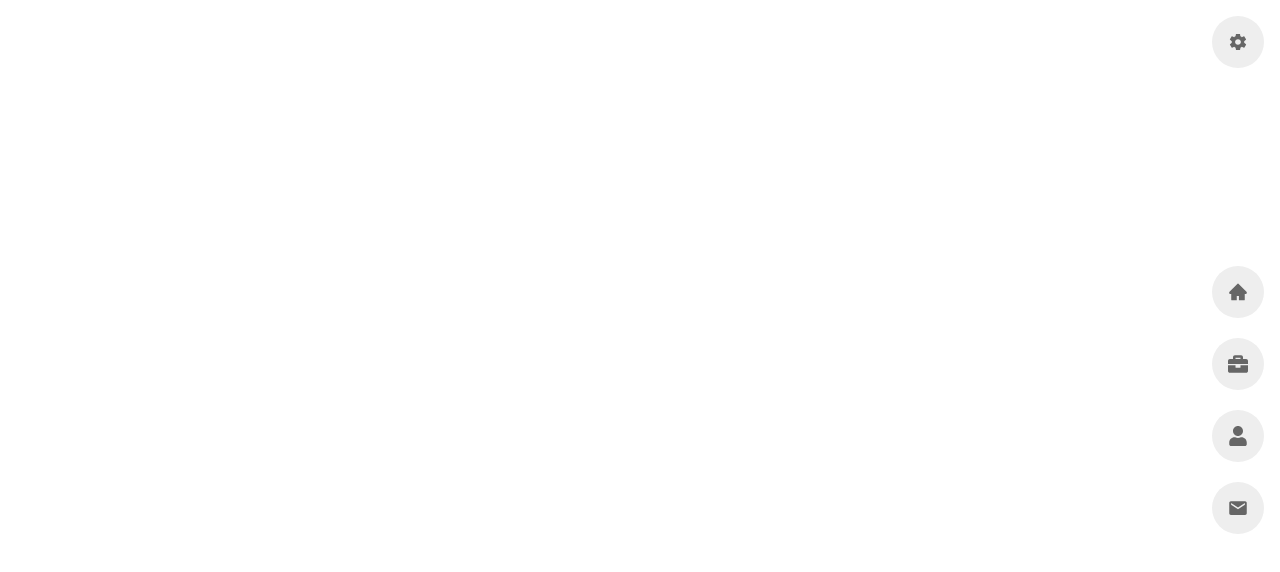
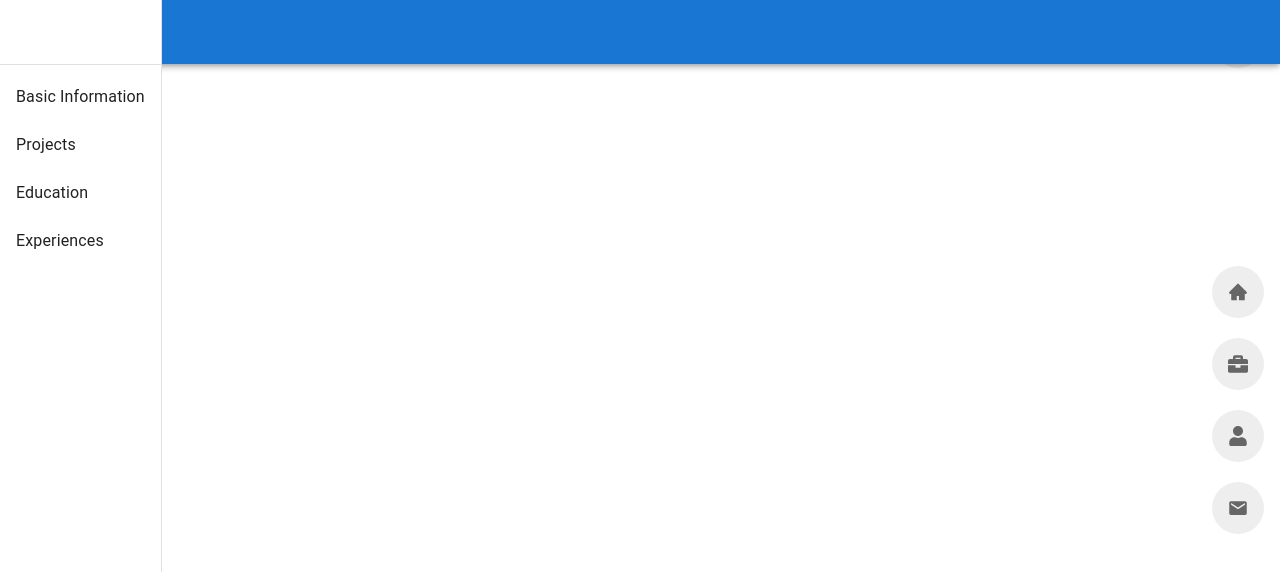
Before and after one commit to VuXuanAn1998/VXA-Portfolio, a React (Create React App) app in the folder client/: page /admin in a window 1280 px wide. Before the commit this address had no page. Shown: the top 572 px of the page. Built offline with nearby package versions, Linux system fonts and the light colour scheme.

Commit message:
[feat][project][separate-scss-folder]

```diff
--- a/client/src/App.tsx
+++ b/client/src/App.tsx
@@ -6,22 +6,23 @@ import Portfolio from "./page/client/portfolio/Portfolio"
 import Contact from "./page/client/contact/Contact"
 import Header from './component/Header';
 import Setting from './component/Setting';
+import Admin from './page/admin/Admin'
 const MyComponent: React.FC = () => {
-  return (
+	return (
 		<BrowserRouter>
 			<Header />
 			<Setting />
-			<div className='main  h-full'>
+			<div className='main h-full'>
 				<Routes>
 					<Route path='/' element={<Home />} />
 					<Route path='/about' element={<About />} />
 					<Route path='/portfolio' element={<Portfolio />} />
 					<Route path='/contact' element={<Contact />} />
-					{/* <Route path="/blog" element={<Blog />} /> */}
+					<Route path='/admin' element={<Admin />} />
 				</Routes>
 			</div>
 		</BrowserRouter>
 	)
-};
+}
 
 export default MyComponent;
--- a/client/src/component/Setting.tsx
+++ b/client/src/component/Setting.tsx
@@ -17,6 +17,19 @@ const CustomToggleButton = styled(ToggleButton)(({ theme }) => ({
 const Setting: React.FC = () => {
 	const { t, i18n } = useTranslation()
 	const [isToggleSetting, setIsToggleSetting] = useState(false)
+	const icons = [
+		<FaRegLightbulb className='w-5 h-5 text-[#666666]' />,
+		<HiLanguage className='w-5 h-5 text-[#666666]' />,
+		<IoMdSettings className='w-5 h-5 text-[#666666]' />,
+	]
+	const [currentIconIndex, setCurrentIconIndex] = useState(0)
+
+	useEffect(() => {
+		const interval = setInterval(() => {
+			setCurrentIconIndex((prevIndex) => (prevIndex + 1) % icons.length)
+		}, 2000)
+		return () => clearInterval(interval)
+	}, [])
 
 	const [lng, setLng] = useState(i18n.language)
 	const [theme, setTheme] = useState('')
@@ -41,16 +54,6 @@ const Setting: React.FC = () => {
 	}, [])
 	return (
 		<div className='flex gap-5 absolute right-4 top-4'>
-			{isToggleSetting && (
-				<div className='flex gap-5 '>
-					<div className={`p-4 w-fit rounded-full cursor-pointer bg-[#EEEEEE]`} onClick={() => toggleTheme}>
-						<FaRegLightbulb className={`w-5 h-5 text-[#666666]`} />
-					</div>
-					<div className={`p-4 w-fit rounded-full cursor-pointer bg-[#EEEEEE]`}>
-						<HiLanguage className={`w-5 h-5 text-[#666666]`} />
-					</div>
-				</div>
-			)}
 			<Drawer open={isToggleSetting} onClose={() => setIsToggleSetting(false)} anchor='right'>
 				<div className='h-full dark:bg-backgroundBody-dark dark:text-white'>
 					<div className='flex w-[300px] px-4 py-2 border-b-[1px] border-[#666666] border-solid '>
@@ -99,7 +102,9 @@ const Setting: React.FC = () => {
 				className={`p-4 w-fit rounded-full cursor-pointer bg-[#EEEEEE] z-10`}
 				onClick={() => setIsToggleSetting(!isToggleSetting)}
 			>
-				<IoMdSettings className={`w-5 h-5 text-[#666666]`} />
+				<div key={currentIconIndex} className='fade-in'>
+					{icons[currentIconIndex]}
+				</div>
 			</div>
 		</div>
 	)
--- /dev/null
+++ b/client/src/component/layout.tsx
@@ -0,0 +1,7 @@
+import React from 'react'
+
+const LayoutClient: React.FC = () => {
+	return <div>Component content</div>
+}
+
+export default LayoutClient
--- a/client/src/index.css
+++ b/client/src/index.css
@@ -1,22 +1,9 @@
 @tailwind base;
 @tailwind components;
 @tailwind utilities;
+/* custom style */
+@import '../src/style/index.scss';
 
-
-
-body {
-  margin: 0;
-  font-family: -apple-system, BlinkMacSystemFont, 'Segoe UI', 'Roboto', 'Oxygen',
-    'Ubuntu', 'Cantarell', 'Fira Sans', 'Droid Sans', 'Helvetica Neue',
-    sans-serif;
-  -webkit-font-smoothing: antialiased;
-  -moz-osx-font-smoothing: grayscale;
-}
-
-code {
-  font-family: source-code-pro, Menlo, Monaco, Consolas, 'Courier New',
-    monospace;
-}
 
 .custom-shadow {
   box-shadow: 0 0 7px rgba(0, 0, 0, 0.9);
@@ -24,3 +11,17 @@ code {
 .transition-show {
   transition: all .3s ease;
 }
+.icon-container {
+  display: flex;
+  align-items: center;
+  justify-content: center;
+}
+
+.fade-in {
+  animation: fadeIn 0.5s ease-in-out; /* Thời gian và hiệu ứng cho fade-in */
+}
+
+@keyframes fadeIn {
+  0% { opacity: 0; transform: scale(0.9); }
+  100% { opacity: 1; transform: scale(1); }
+}
--- /dev/null
+++ b/client/src/page/admin/Admin.tsx
@@ -0,0 +1,48 @@
+import Box from '@mui/material/Box'
+import Drawer from '@mui/material/Drawer'
+import CssBaseline from '@mui/material/CssBaseline'
+import AppBar from '@mui/material/AppBar'
+import Toolbar from '@mui/material/Toolbar'
+import List from '@mui/material/List'
+import Typography from '@mui/material/Typography'
+import Divider from '@mui/material/Divider'
+import ListItem from '@mui/material/ListItem'
+import ListItemButton from '@mui/material/ListItemButton'
+
+import ListItemText from '@mui/material/ListItemText'
+import { useState } from 'react'
+
+const drawerWidth = 200
+
+export default function PermanentDrawerLeft() {
+	const [activeButton, setActiveButton] = useState<string>('')
+	return (
+		<Box sx={{ display: 'flex' }}>
+			<CssBaseline />
+			<AppBar position='fixed'>
+				<Toolbar>
+					<Typography variant='h6' noWrap component='div'>
+						{activeButton}
+					</Typography>
+				</Toolbar>
+			</AppBar>
+			<Drawer variant='permanent' anchor='left'>
+				<Toolbar />
+				<Divider />
+				<List>
+					{['Basic Information', 'Projects', 'Education', 'Experiences'].map((text, index) => (
+						<ListItem key={text} disablePadding onClick={() => setActiveButton(text)}>
+							<ListItemButton>
+								<ListItemText primary={text} />
+							</ListItemButton>
+						</ListItem>
+					))}
+				</List>
+			</Drawer>
+			<Box component='main' sx={{ flexGrow: 1, bgcolor: 'background.default', p: 3 }}>
+				<Toolbar />
+				<Typography sx={{ marginBottom: 2 }}>{activeButton}</Typography>
+			</Box>
+		</Box>
+	)
+}
--- /dev/null
+++ b/client/src/page/admin/login/login.tsx
@@ -0,0 +1,7 @@
+import React from 'react'
+
+const ComponentName: React.FC = () => {
+	return <div>Component content</div>
+}
+
+export default ComponentName
--- /dev/null
+++ b/client/src/style/index.scss
@@ -0,0 +1,3 @@
+@import 'animation';
+@import 'typography';
+@import 'common';
```
Also changed, not shown: client/src/style/_common.scss (added), client/src/style/_typograph.scss (deleted), client/src/style/_typography.scss (added).
